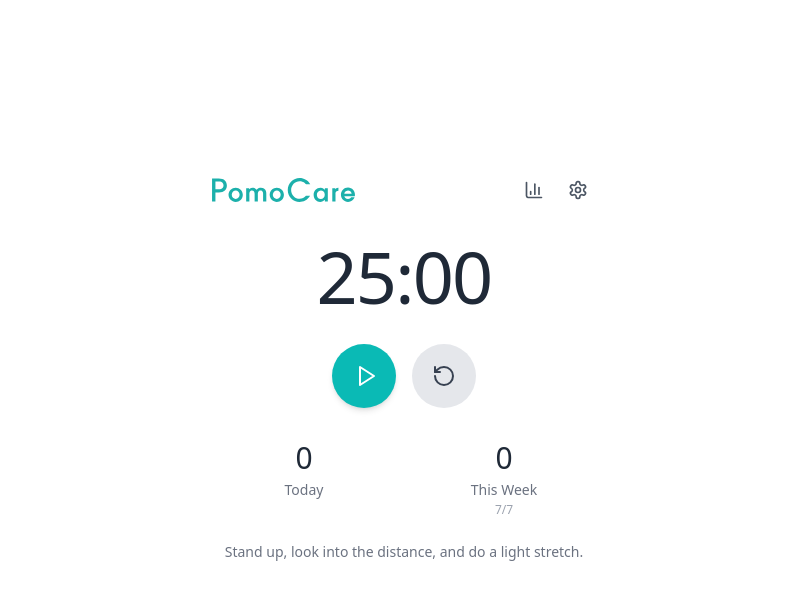
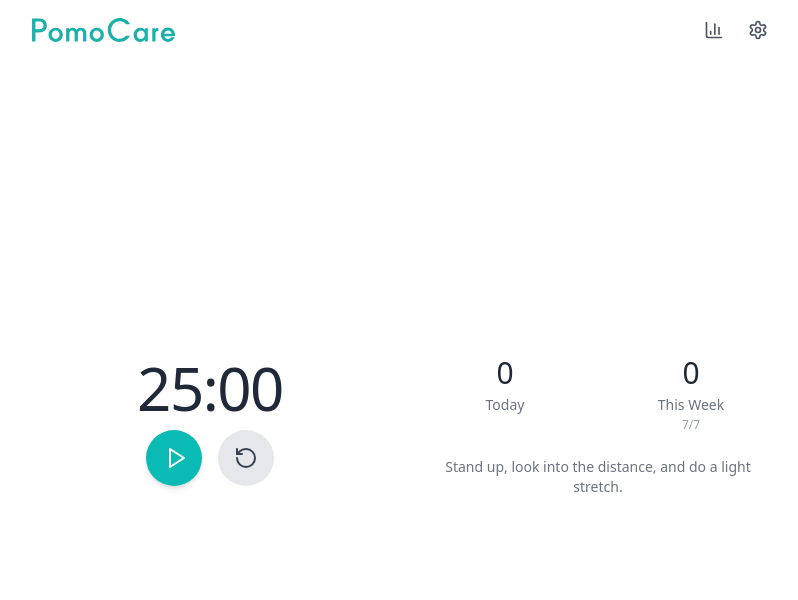
Before and after one commit to urakutours/pomocare, a React (Vite) app: page / in a window 1280 px wide. Shown: the top 600 px of the page, without its empty margins (236-1034 px from the left). Built offline with nearby package versions, Linux system fonts and the light colour scheme.

Commit message:
v1.0.1 adjust6

```diff
--- a/src/App.tsx
+++ b/src/App.tsx
@@ -95,15 +95,18 @@ function PomodoroApp({ storage, settings, updateSettings }: PomodoroAppProps) {
       )}
 
       {view === 'timer' && (
-        <>
-          <TimerDisplay timeLeft={timeLeft} mode={mode} />
-          <TimerControls isRunning={isRunning} onToggle={toggle} onReset={reset} />
-          <SessionSummary todayCount={getTodayCount()} weekCount={getWeekCount()} />
-
-          <div className="text-center mt-6 text-sm text-gray-500 dark:text-gray-400">
-            {displayMessage}
+        <div className="landscape:flex landscape:items-center landscape:gap-8">
+          <div className="landscape:flex-1">
+            <TimerDisplay timeLeft={timeLeft} mode={mode} />
+            <TimerControls isRunning={isRunning} onToggle={toggle} onReset={reset} />
           </div>
-        </>
+          <div className="landscape:flex-1">
+            <SessionSummary todayCount={getTodayCount()} weekCount={getWeekCount()} />
+            <div className="text-center mt-6 text-sm text-gray-500 dark:text-gray-400">
+              {displayMessage}
+            </div>
+          </div>
+        </div>
       )}
 
       <audio ref={audioRef} src={notificationSound} />
--- a/src/components/layout/AppShell.tsx
+++ b/src/components/layout/AppShell.tsx
@@ -7,13 +7,11 @@ interface AppShellProps {
 
 export function AppShell({ header, children }: AppShellProps) {
   return (
-    <div className="h-full bg-white dark:bg-neutral-800 flex items-center justify-center p-4">
-      <div className="w-full max-w-md">
-        <div className="p-8 flex flex-col" style={{ height: '520px' }}>
-          <div className="flex-shrink-0">{header}</div>
-          <div className="flex-1 min-h-0 flex flex-col">
-            {children}
-          </div>
+    <div className="h-full bg-white dark:bg-neutral-800 flex flex-col">
+      <div className="w-full max-w-3xl mx-auto flex-1 min-h-0 flex flex-col p-4 landscape:p-3">
+        <div className="flex-shrink-0">{header}</div>
+        <div className="flex-1 min-h-0 flex flex-col justify-center">
+          {children}
         </div>
       </div>
     </div>
--- a/src/components/layout/Header.tsx
+++ b/src/components/layout/Header.tsx
@@ -10,7 +10,7 @@ interface HeaderProps {
 
 export function Header({ onLogoClick, onStatsClick, onSettingsClick }: HeaderProps) {
   return (
-    <div className="flex justify-between items-center mb-8 titlebar-drag">
+    <div className="flex justify-between items-center mb-8 landscape:mb-2 titlebar-drag">
       <button onClick={onLogoClick} className="hover:opacity-70 transition-opacity titlebar-no-drag">
         <img src={logoSvg} alt="PomoCare" className="h-6 dark:hidden" />
         <img src={logoDarkSvg} alt="PomoCare" className="h-6 hidden dark:block" />
--- a/src/components/timer/TimerControls.tsx
+++ b/src/components/timer/TimerControls.tsx
@@ -8,16 +8,16 @@ interface TimerControlsProps {
 
 export function TimerControls({ isRunning, onToggle, onReset }: TimerControlsProps) {
   return (
-    <div className="flex gap-4 justify-center mb-6">
+    <div className="flex gap-4 justify-center mb-6 landscape:mb-0">
       <button
         onClick={onToggle}
-        className="w-16 h-16 rounded-full bg-tiffany hover:bg-tiffany-hover text-white flex items-center justify-center transition-colors shadow-md"
+        className="w-16 h-16 landscape:w-14 landscape:h-14 rounded-full bg-tiffany hover:bg-tiffany-hover text-white flex items-center justify-center transition-colors shadow-md"
       >
         {isRunning ? <Pause size={24} /> : <Play size={24} className="ml-1" />}
       </button>
       <button
         onClick={onReset}
-        className="w-16 h-16 rounded-full bg-gray-200 hover:bg-gray-300 dark:bg-neutral-600 dark:hover:bg-neutral-500 text-gray-700 dark:text-gray-300 flex items-center justify-center transition-colors"
+        className="w-16 h-16 landscape:w-14 landscape:h-14 rounded-full bg-gray-200 hover:bg-gray-300 dark:bg-neutral-600 dark:hover:bg-neutral-500 text-gray-700 dark:text-gray-300 flex items-center justify-center transition-colors"
       >
         <RotateCcw size={24} />
       </button>
--- a/src/components/timer/TimerDisplay.tsx
+++ b/src/components/timer/TimerDisplay.tsx
@@ -11,8 +11,8 @@ export function TimerDisplay({ timeLeft, mode }: TimerDisplayProps) {
   const { t } = useI18n();
 
   return (
-    <div className="text-center mb-8">
-      <div className="text-7xl font-light text-gray-800 dark:text-gray-200 tracking-tight">
+    <div className="text-center mb-8 landscape:mb-3">
+      <div className="text-7xl landscape:text-6xl font-light text-gray-800 dark:text-gray-200 tracking-tight">
         {formatTime(timeLeft)}
       </div>
       {mode === 'break' && (
--- a/src/index.css
+++ b/src/index.css
@@ -12,6 +12,13 @@ body,
   overscroll-behavior: none;
   -webkit-user-select: none;
   user-select: none;
+  background-color: #ffffff;
+}
+
+html.dark,
+html.dark body,
+html.dark #root {
+  background-color: #262626;
 }
 
 /* Safe area padding for standalone PWA (notch devices etc.) */
```
